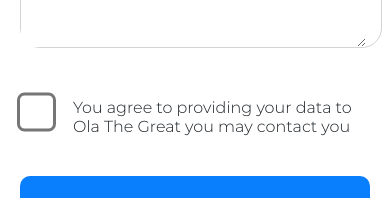
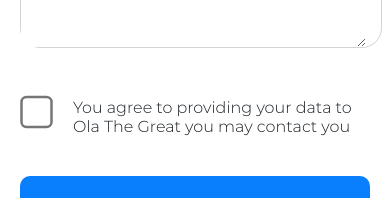
Before and after one commit to olathegreat/hnginternship-task-1, a React (Create React App) app: page /contact in a window 390 px wide. Shown: the part 742-940 px from the top of the page. Built offline with nearby package versions, Linux system fonts and the light colour scheme; a web font is replaced by a local one.

Commit message:
style: checkbox fixed for mobie

```diff
--- a/src/components/style.css
+++ b/src/components/style.css
@@ -394,4 +394,8 @@
     .contact form{
         margin-top: 30px;
     }
+    input.checkbox{
+        transform: scale(2.5);
+        margin-left: 10px;
+    }
  }
```
